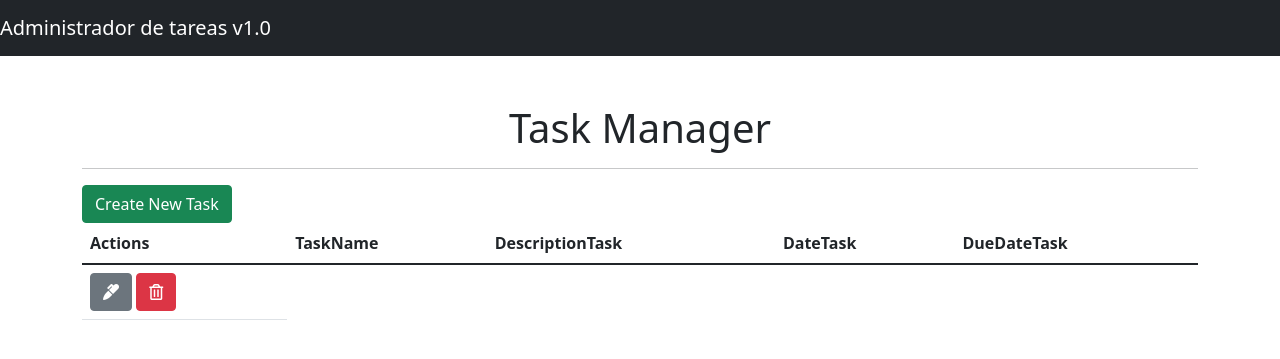
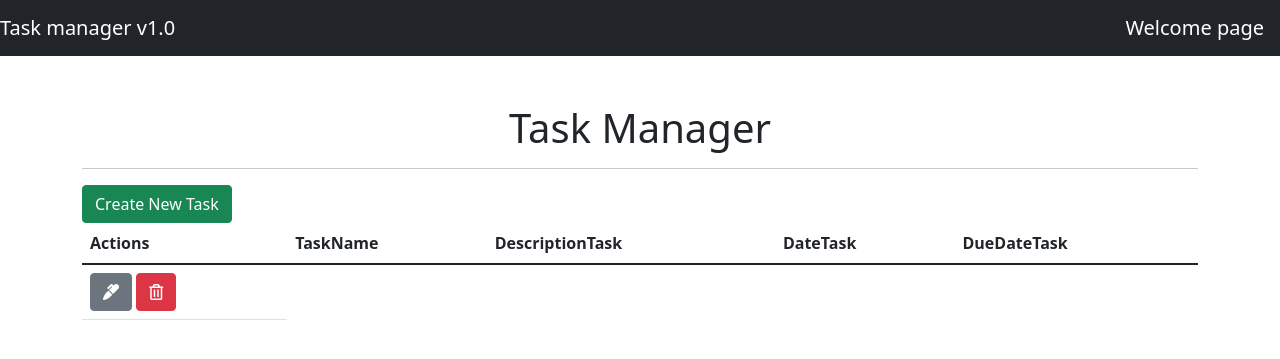
Before and after one commit to DiegoS965/Kodigo-first-project, a PHP site: page /index.php in a window 1280 px wide. Shown: the top 359 px of the page. Run offline with PHP 8.4, Linux system fonts and the light colour scheme; lists and menus that the app fills with data are empty; some libraries are stand-ins or nearby versions.

Commit message:
Add files via upload

```diff
--- a/includes/header.php
+++ b/includes/header.php
@@ -10,5 +10,6 @@
 </head>
 <body>
     <nav class="navbar navbar-dark bg-dark">
-        <a href="index.php" class="navbar-brand">Administrador de tareas v1.0</a>
+        <a href="index.php" class="navbar-brand">Task manager v1.0</a>
+        <a href="welcomePage.php" class="navbar-brand">Welcome page</a>
     </nav>
```
